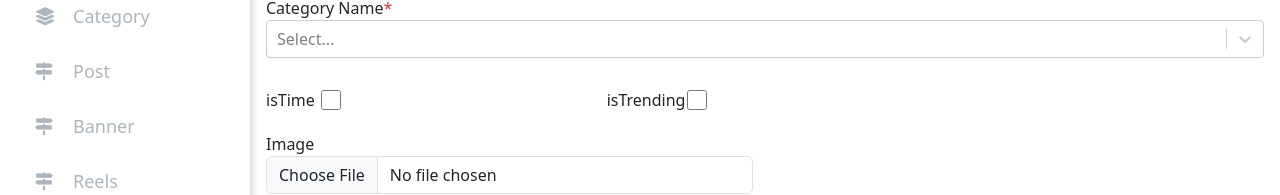
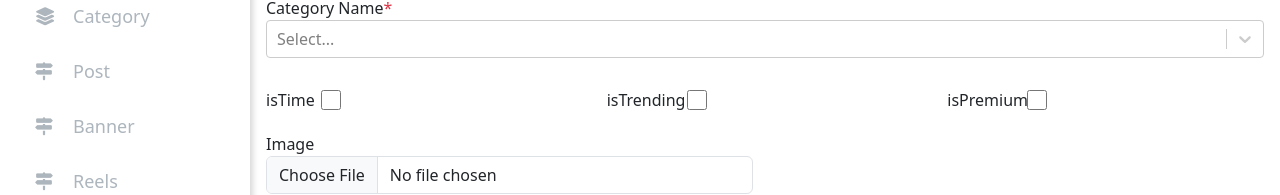
Before and after one commit to darshakkanani2002/daily-quotes-main, a React (Vite) app: page /post in a window 1280 px wide. Shown: the part 176-371 px from the top of the page. Built offline with nearby package versions, Linux system fonts and the light colour scheme; no server answers.

Commit message:
save data in postform error fix 03-01-2025

```diff
--- a/src/component/pages/post/Post.jsx
+++ b/src/component/pages/post/Post.jsx
@@ -123,6 +123,8 @@ export default function Post({ selectedLanguage }) {
             console.log('isTime:', checked);
         } else if (name === 'isTrending') {
             console.log('isTrending', checked)
+        }else if (name === 'isPremium') {
+            console.log('isPremium', checked)
         }
 
         setPostData({
@@ -163,7 +165,6 @@ export default function Post({ selectedLanguage }) {
             vLanguageId: post.vLanguageId,
             vImages: post.vImages
         });
-        console.log("post id", _id = postData._id);
 
         // If the image is already set, create a preview
         if (post.vImages) {
@@ -194,9 +195,6 @@ export default function Post({ selectedLanguage }) {
         }
 
         if (isUpdating) {
-
-            console.log("post id", vPostId = postData._id);
-
             if (!postData._id) {
                 toast.error("vFrameId is missing! Please try again.");
                 return;
--- a/src/component/pages/post/PostForm.jsx
+++ b/src/component/pages/post/PostForm.jsx
@@ -28,26 +28,6 @@ export default function PostForm({
                                 value={selectedLanguage} // Ensure this matches the format expected by LanguageSelect
                                 handleLanguageSelect={handleLanguageSelect}
                             />
-                        </div>
-                        <div className='col-lg-12 mb-3 d-none'>
-                            <div>
-                                <label htmlFor="languagecode">Language Code<span className='text-danger'>*</span></label>
-                                <input type="text" className='form-control' value={postData.vLanguageCode}
-                                    onChange={(e) => setPostData({ ...postData, vLanguageCode: e.target.value })}
-                                    required />
-
-                                {/* <select type='text' className="form-select" aria-label="Default select example"
-                                    value={postData.vLanguageCode}
-                                    onChange={(e) => setPostData({ ...postData, vLanguageCode: e.target.value })}
-                                    required
-                                >
-                                    <option value='' disabled>Open this select menu</option>
-                                    <option value="hi">hi</option>
-                                    <option value="en">en</option>
-                                    <option value="gu">gu</option>
-                                    <option value="ts">ts</option>
-                                </select> */}
-                            </div>
                         </div>
                         <div className='col-lg-12 mb-3'>
                             <label htmlFor="category">Category Name<span className='text-danger'>*</span></label>
@@ -80,6 +60,17 @@ export default function PostForm({
                                 className='post-checkbox-input-2'
                             />
                         </div>
+
+                        <div className='col-lg-4 position-relative mb-3'>
+                            <label className='post-checkbox-lable'>isPremium</label>
+                            <input
+                                type="checkbox"
+                                name="isPremium"
+                                checked={postData.isPremium}
+                                onChange={handleChange}
+                                className='post-checkbox-input-2'
+                            />
+                        </div>
                         <div className='col-lg-6 mb-3'>
                             <label htmlFor="image">Image</label>
                             <input type="file" name="file" id="image" className='form-control'
```
